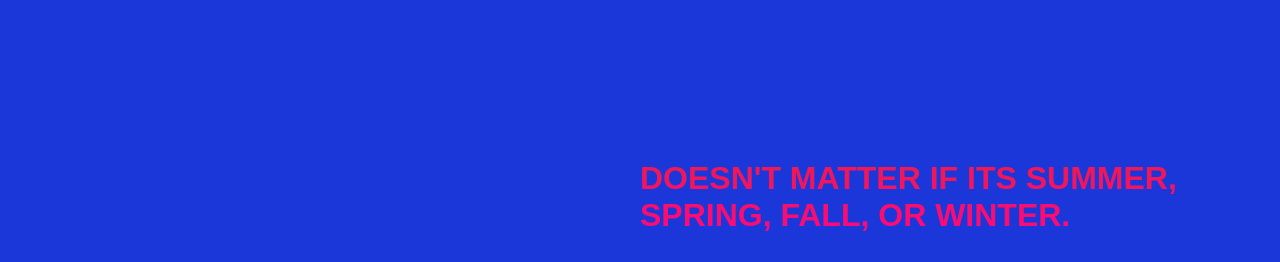
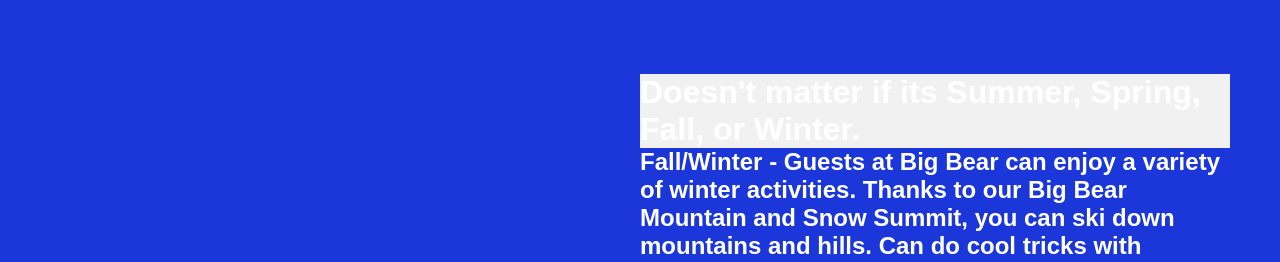
Before and after one commit to gliu05/CIS3610, a plain HTML site: page index.html in a window 1280 px wide. Shown: the part 853-1115 px from the top of the page. Drawn offline with Linux system fonts and the light colour scheme.

Commit message:
Update styles.css

```diff
--- a/styles.css
+++ b/styles.css
@@ -293,15 +293,11 @@
 
 .main__content h1 {
   font-size: 2rem;
-  background-color: #fe3b6f;
-  background-image: linear-gradient(to top, #ff087b 0%, #ed1a52 100%);
-  background-size: 100%;
-  -webkit-background-clip: text;
-  -moz-background-clip: text;
-  -webkit-text-fill-color: transparent;
-  -moz-text-fill-color: transparent;
-  text-transform: uppercase;
-  margin-bottom: 32px;
+  background: #f1f1f1; /* fallback for old browsers */
+  background: -webkit-linear-gradient(
+  to right,
+  #fdfcfd,
+  #f6f4f7
 }
 
 .main__content h2 {
```
